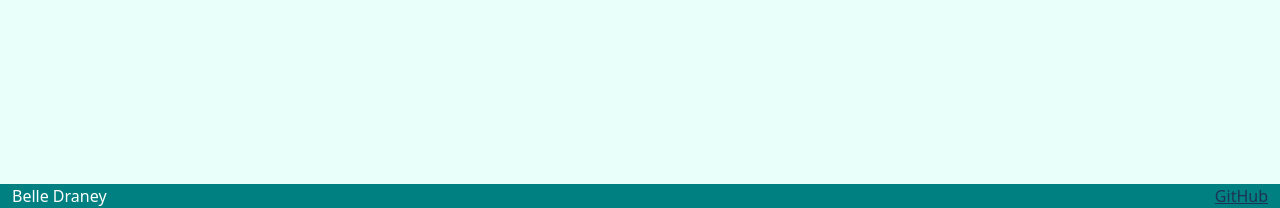
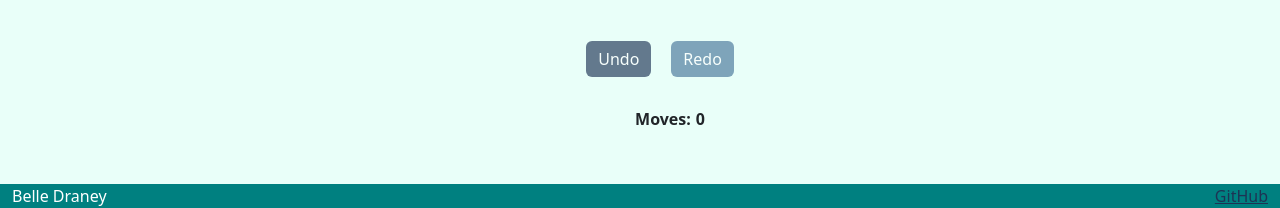
Before and after one commit to adraney0/CS260startup, a React (Vite) app: page /play in a window 1280 px wide. Shown: the part 586-794 px from the top of the page. Built offline with nearby package versions, Linux system fonts and the light colour scheme.

Commit message:
fix CSS for moves counter

```diff
--- a/src/play/controls.jsx
+++ b/src/play/controls.jsx
@@ -4,8 +4,8 @@ import React from 'react';
 export function Controls({ onUndo, onRedo, undoDisabled, redoDisabled }) {
     return (
         <div className="controls">
-            <button  className = "btn-main" onClick={onUndo} disabled={undoDisabled}>Undo</button>
-            <button  className = "btn-second" onClick={onRedo} disabled={redoDisabled}>Redo</button>
+            <button  className = "btn btn-main" onClick={onUndo} disabled={undoDisabled}>Undo</button>
+            <button  className = "btn btn-second" onClick={onRedo} disabled={redoDisabled}>Redo</button>
         </div>
     );
 }
--- a/src/play/game.jsx
+++ b/src/play/game.jsx
@@ -212,25 +212,6 @@ export function Game({onGameOver}) {
         }
     };
 
-    const simulateWin = () => {
-        // Simulate a board with only one peg left
-        const wonBoard = [
-            [' '],
-            [' '],
-            [' '],
-            [' '],
-            [' '],
-            ['X'],  // Only one peg left, simulating a win
-        ];
-
-        setBoard(wonBoard);
-        checkWinCondition(wonBoard); // Trigger the win condition check
-    };
-
-    React.useEffect(() => {
-        simulateWin(); // Simulate the win on component mount
-    }, []);
-
     return (
         <div className="game">
             {gameWon ? (
--- a/src/play/play.css
+++ b/src/play/play.css
@@ -121,23 +121,15 @@ tr {
     padding: 10px 20px !important;
 }
 
-.scores {
+.score {
+    display: flex;
+    align-items: center;
     padding: 20px 0 20px;
     font-weight: bold;
 }
 
 .score-holder{
-    text-align: center;
-    font-size: 20px;
-    font-family: monospace;
-    font-weight: bold;
-    color: #008080;
-    border-radius: 10px;
-    width: 50px;
-    height: 20px;
-    border: solid thin #006565;
-    background-color: #014949;
-    padding: 0px 5px;
+    margin-left: 5px;
 
 }
 
--- a/src/play/scores.jsx
+++ b/src/play/scores.jsx
@@ -3,7 +3,8 @@ import React from 'react';
 export function Score({numMoves }) {
     return (
         <div className="score">
-            <p><strong>Moves: </strong>{numMoves}</p>
+            <span>Moves: </span>
+            <span className = "score-holder">{numMoves}</span>
         </div>
     );
 }
```
